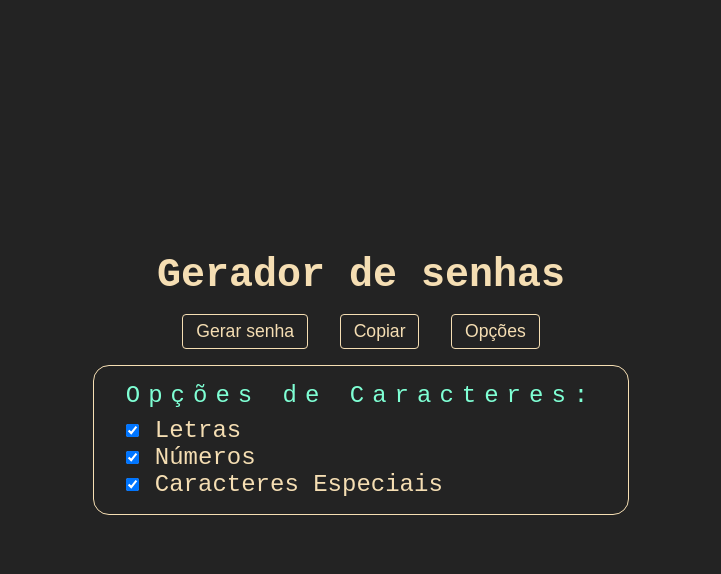
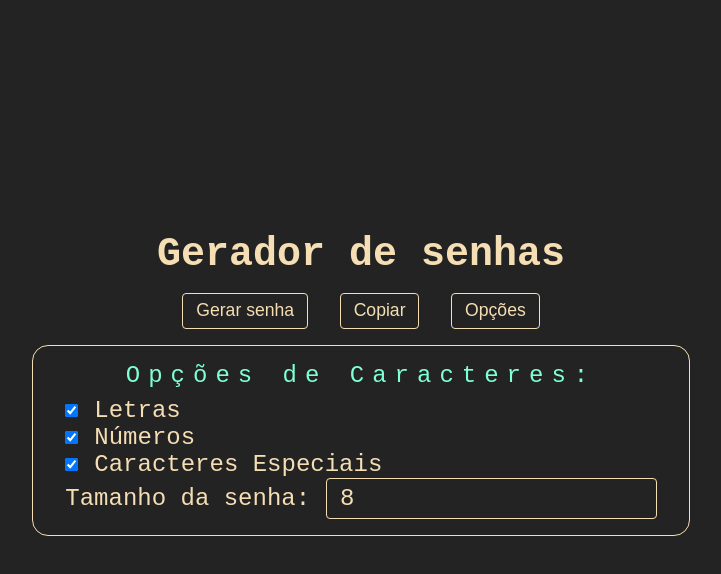
Before and after one commit to wessvs/gerador_senha, a React (Vite) app: page / in a window 1280 px wide. Both pictures are taken after a click on the button "Opções". Shown: the top 574 px of the page, without its empty margins (279-1000 px from the left). Built offline with nearby package versions, Linux system fonts and the light colour scheme.

Commit message:
create input to choose password length

```diff
--- a/src/components/GeradorDeSenha/index.jsx
+++ b/src/components/GeradorDeSenha/index.jsx
@@ -9,6 +9,7 @@ export default function GeradorDeSenha() {
     const [TextoGerarSenha, setTextoGerarSenha] = useState('Gerar senha')
     const [hidden, setHidden] = useState(true)
     const [errors, setErrors] = useState('')
+    const [passwordSize, setPasswordSize] = useState(8)
     let senha = ''
     let char = ''
 
@@ -41,7 +42,7 @@ export default function GeradorDeSenha() {
             return setErrors('É necessário ao menos um tipo de caracter.')
         }
 
-        for(let i =0; i < length; i++) {
+        for(let i =0; i < passwordSize; i++) {
             let randInt = getRandomInt(0, char.length)
             let randomChar = char[randInt]
             senha += randomChar
@@ -77,6 +78,17 @@ export default function GeradorDeSenha() {
                 <div className={styles.inputs}><input type="checkbox" name="letras" id="letras" defaultChecked /> <label htmlFor="letras" >Letras</label></div>
                 <div className={styles.inputs}><input type="checkbox" name="numeros" id="numeros" defaultChecked/> <label htmlFor="numeros">Números</label></div>
                 <div className={styles.inputs}><input type="checkbox" name="especiais" id="especiais" defaultChecked /> <label htmlFor="especiais">Caracteres Especiais</label></div>
+                <div className={styles.inputs}>
+                    <label htmlFor="passwordSize">Tamanho da senha:</label>
+                    <input
+                    type="number"
+                    id="passwordSize"
+                    class={styles.passwordSize}
+                    min={8}
+                    value={passwordSize}
+                    onChange={(ev) => setPasswordSize(ev.target.value)}
+                     />
+                </div>
             </div>
                 <p>{senhaGerada}</p>
                 <p id={styles.errors}>{errors}</p>
--- a/src/components/GeradorDeSenha/index.module.css
+++ b/src/components/GeradorDeSenha/index.module.css
@@ -5,7 +5,7 @@
     margin: 1rem;
 }
 
-.buttons button {
+.buttons button, .passwordSize {
     width: fit-content;
     padding: .4rem .8rem;
     font-size: 1.1rem;
@@ -75,3 +75,8 @@ p {
     font-size: 1.2rem;
     letter-spacing: 0;
 }
+
+.passwordSize {
+    padding: 0 auto;
+    width: min-content;
+}
```
